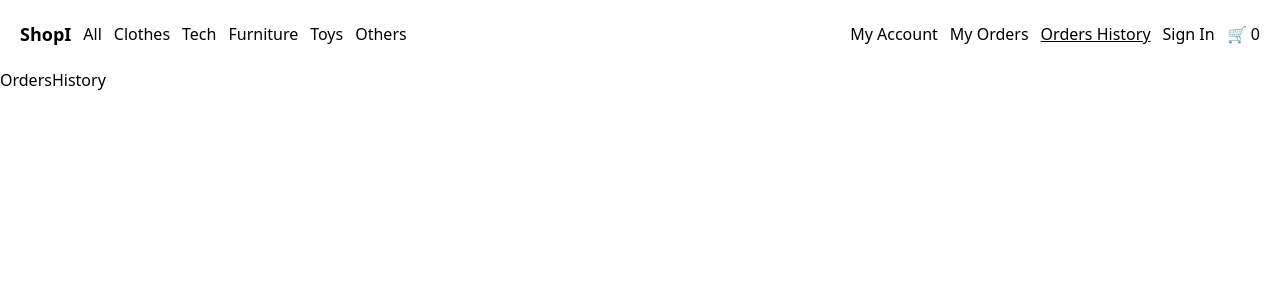
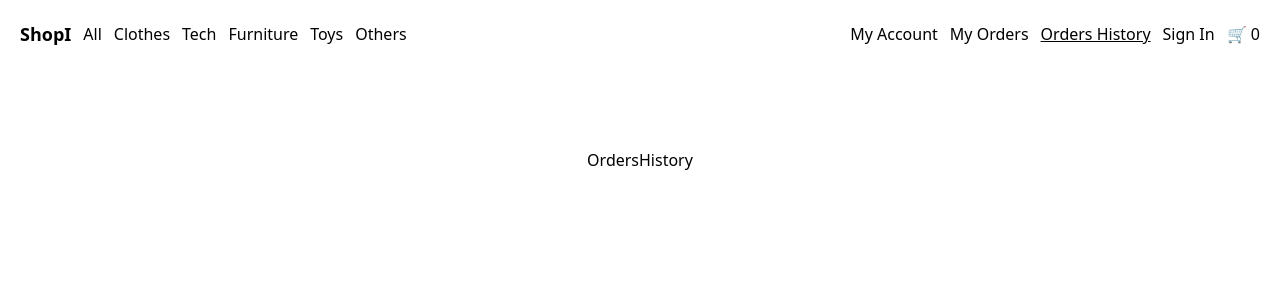
Before and after one commit to jeyg20/online-store, a React (Vite) app: page /orders-history in a window 1280 px wide. Shown: the top 300 px of the page. Built offline with nearby package versions, Linux system fonts and the light colour scheme.

Commit message:
Refactor OrdersHistory component to use Layout component

```diff
--- a/src/Pages/OrdersHistory/index.jsx
+++ b/src/Pages/OrdersHistory/index.jsx
@@ -1,7 +1,7 @@
+import Layout from "../../Components/Layout";
+
 function OrdersHistory() {
-  return (
-    <div>OrdersHistory</div>
-  )
+  return <Layout>OrdersHistory</Layout>;
 }
 
-export default OrdersHistory
+export default OrdersHistory;
```
